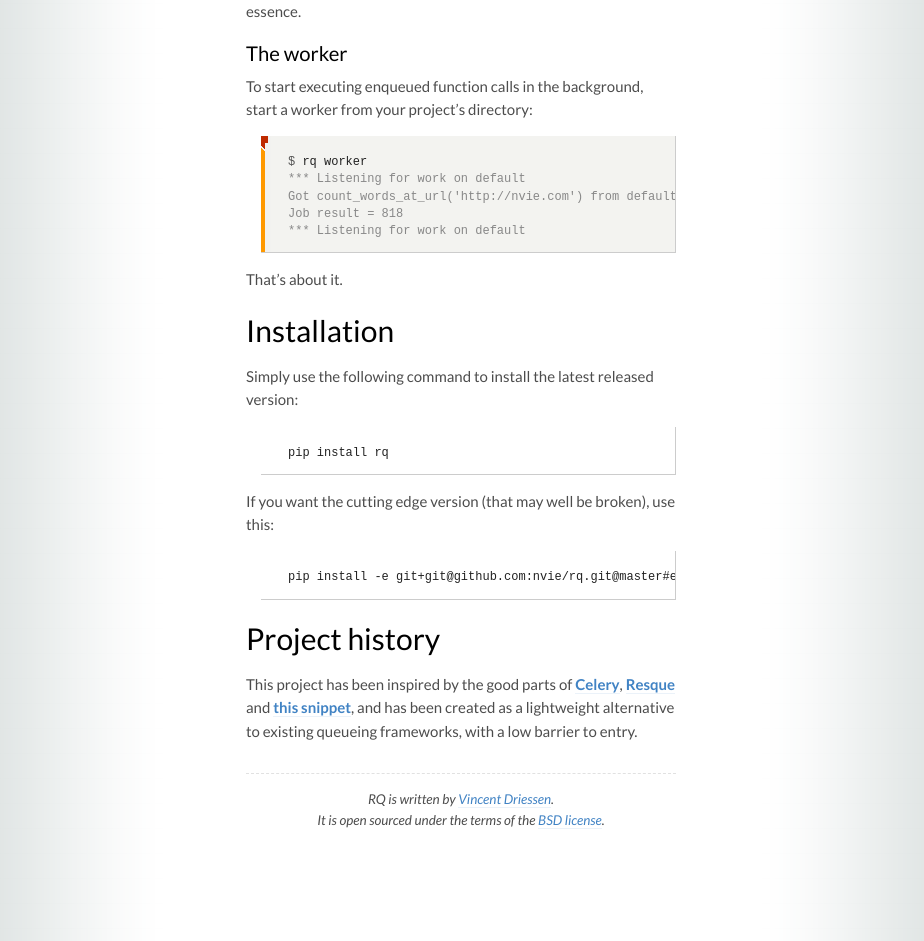
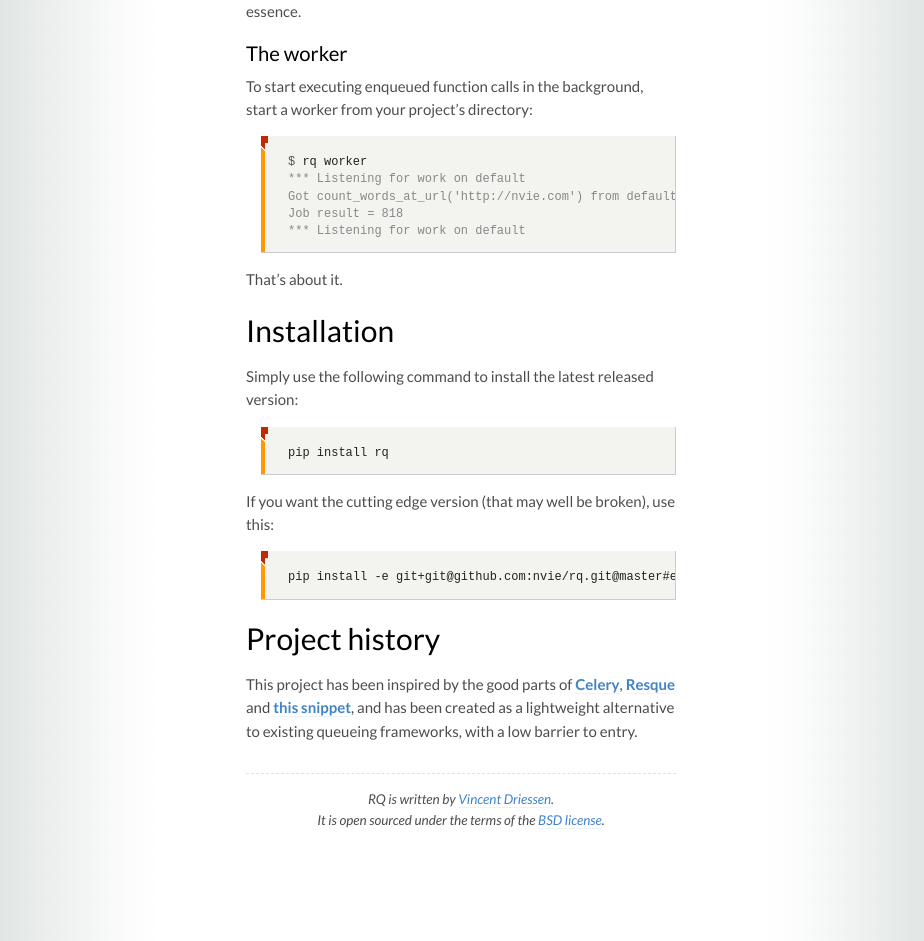
Before and after one commit to rq/rq, a Jekyll site: the page built from docs/index.md, in a window 1280 px wide. Shown: the part 1046-1987 px from the top of the page, without its empty margins (179-1103 px from the left). Built offline with Jekyll 4.4.1, drawn with Linux system fonts in a browser that asks for light colours; some web fonts are replaced.

Commit message:
Fixed CSS styles for code blocks.

```diff
--- a/docs/css/screen.css
+++ b/docs/css/screen.css
@@ -112,7 +112,7 @@
     font-weight: 400;
 }
 
-pre
+pre, pre.highlight
 {
     margin: 0 0 1em 1em;
     padding: 1em 1.8em;
```
